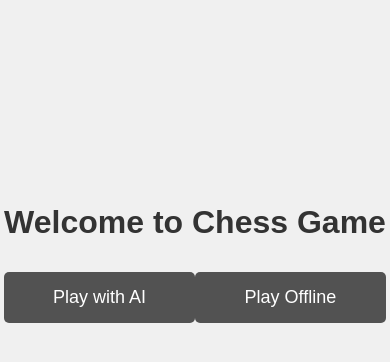
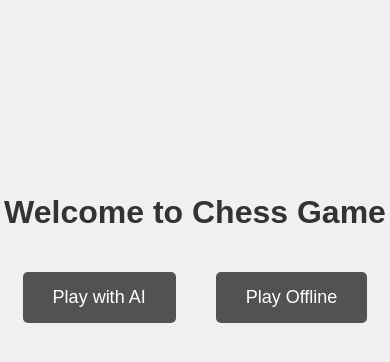
Before and after one commit to aoktay19/ChessAI, a Flask app: page / in a window 390 px wide. Shown: the part 164-526 px from the top of the page. Run offline with Flask 3, Linux system fonts and the light colour scheme.

Commit message:
Main screen added and code cleanup.

```diff
--- a/static/styles.css
+++ b/static/styles.css
@@ -145,11 +145,3 @@ button:active {
 #mainMenuTitle {
     margin-bottom: 20px;
 }
-
-/* Adjustments for mobile devices */
-@media (max-width: 600px) {
-    button {
-        width: 100%;
-        margin: 10px 0;
-    }
-}
```
